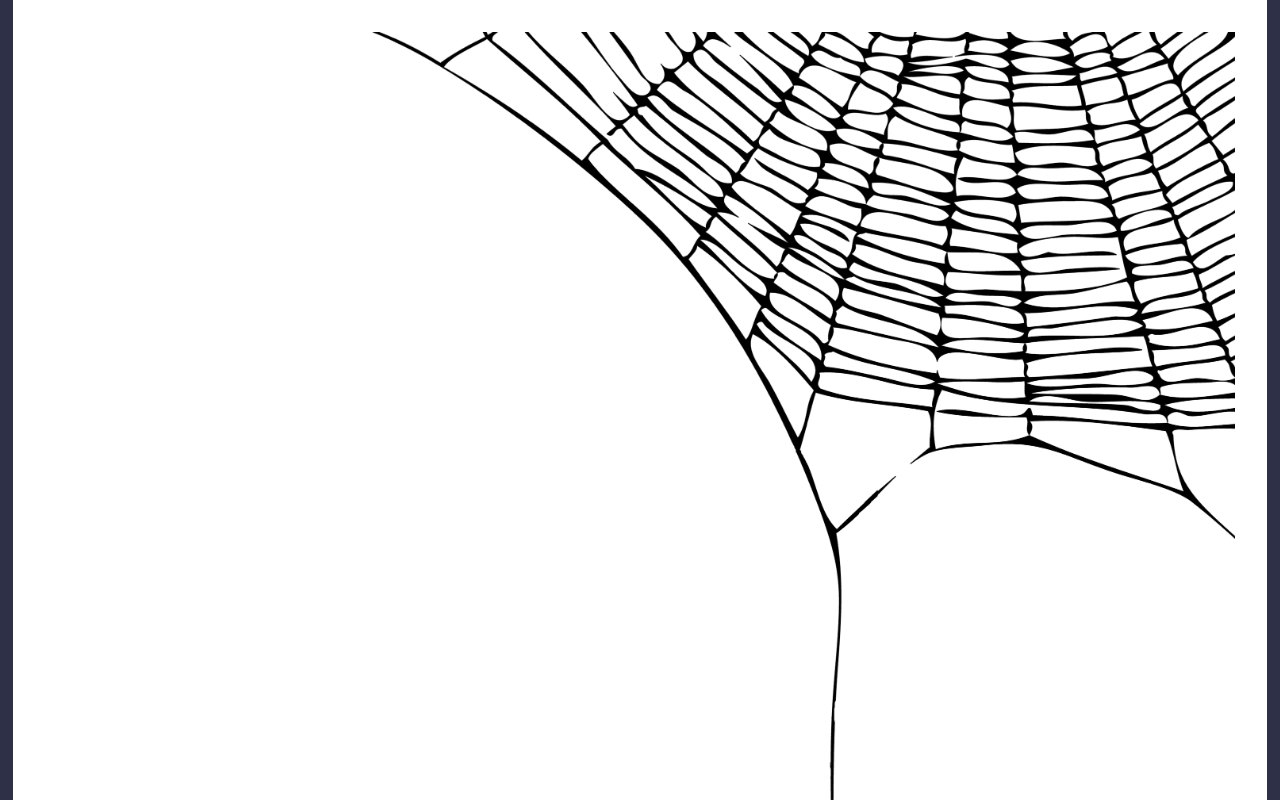
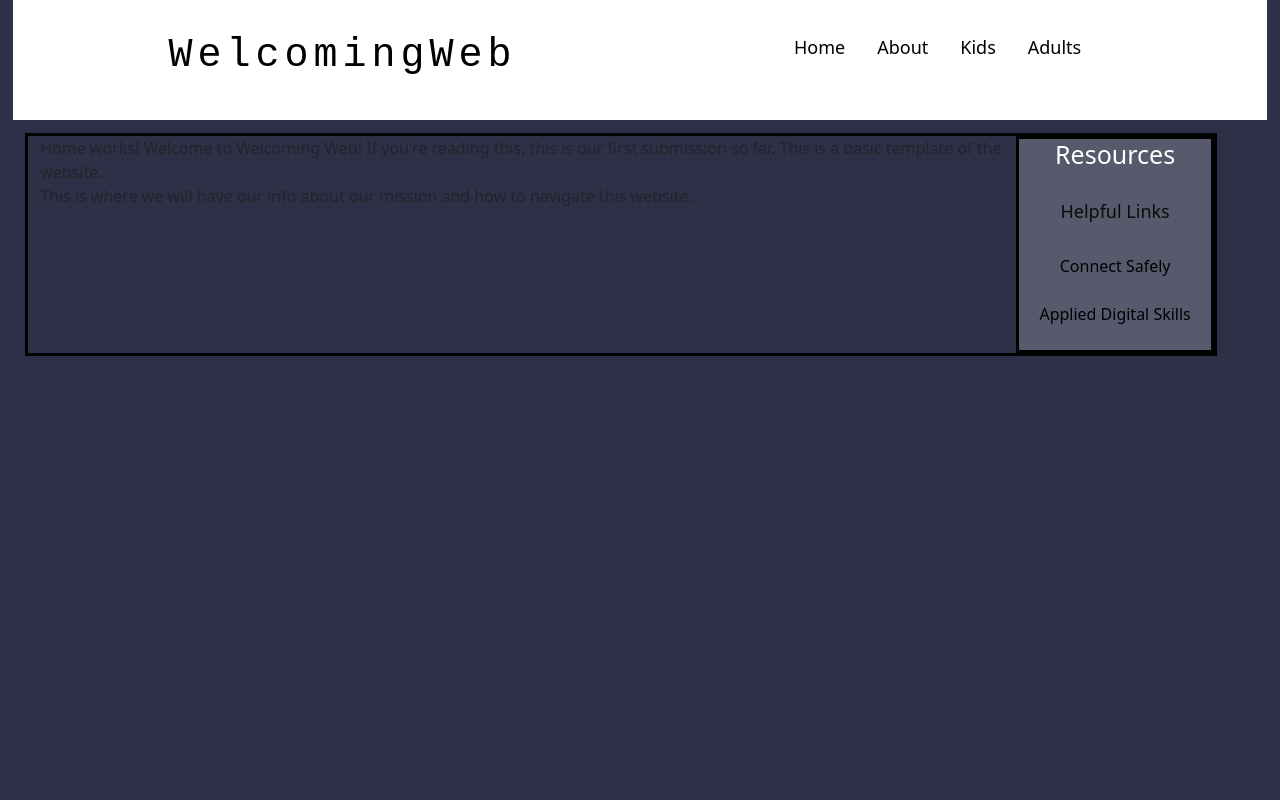
Before and after one commit to rwc5591/WelcomingWeb, a React (Create React App) app: page / in a window 1280 px wide. Shown: the top 800 px of the page. Built offline with nearby package versions, Linux system fonts and the light colour scheme.

Commit message:
Fixing navbar

```diff
--- a/src/components/navbar/Navbar.jsx
+++ b/src/components/navbar/Navbar.jsx
@@ -5,7 +5,7 @@ import { RiMenu3Line, RiClosedLin} from 'react-icons/ri'
 const Navbar = () => {
   return (
     <div className='navbar'>
-      <img alt="side image of a spider web" src="web.png" id= "web"></img>
+      {/** <img alt="side image of a spider web" src="web.png" id= "web"></img> */}
       <div className='navbarlinks'>
         <div className='navbarlinksLogo'>
           <h1>WelcomingWeb</h1>
--- a/src/components/navbar/navbar.css
+++ b/src/components/navbar/navbar.css
@@ -31,7 +31,7 @@
 }
 .navbarlinkscontainer p,
 .navbarlinksmenucontainer p{
-    color: rgb(255, 255, 255);
+    color: rgb(0, 0, 0);
     font-size: var(--font-family);
     font-weight: 500;
     font-size: 18px;
```
